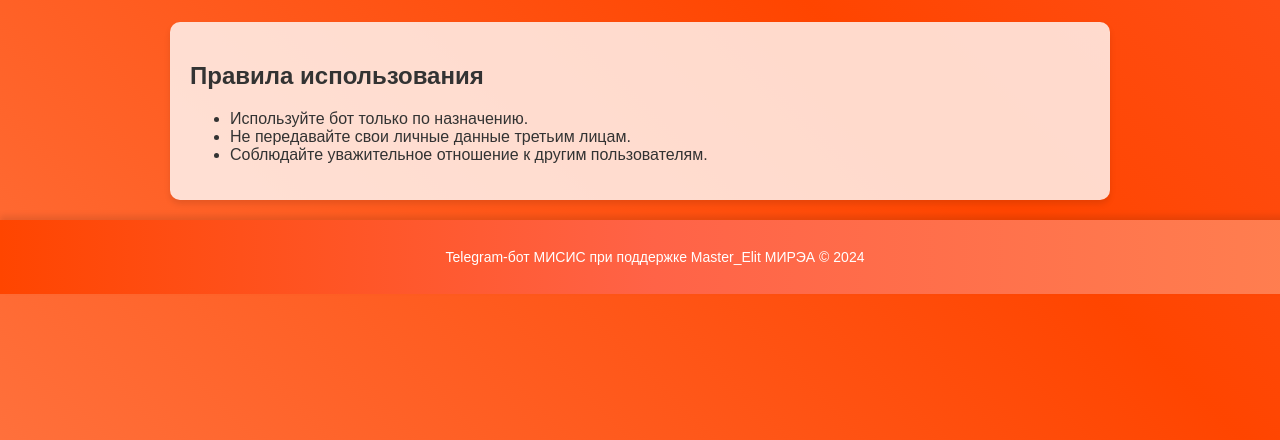
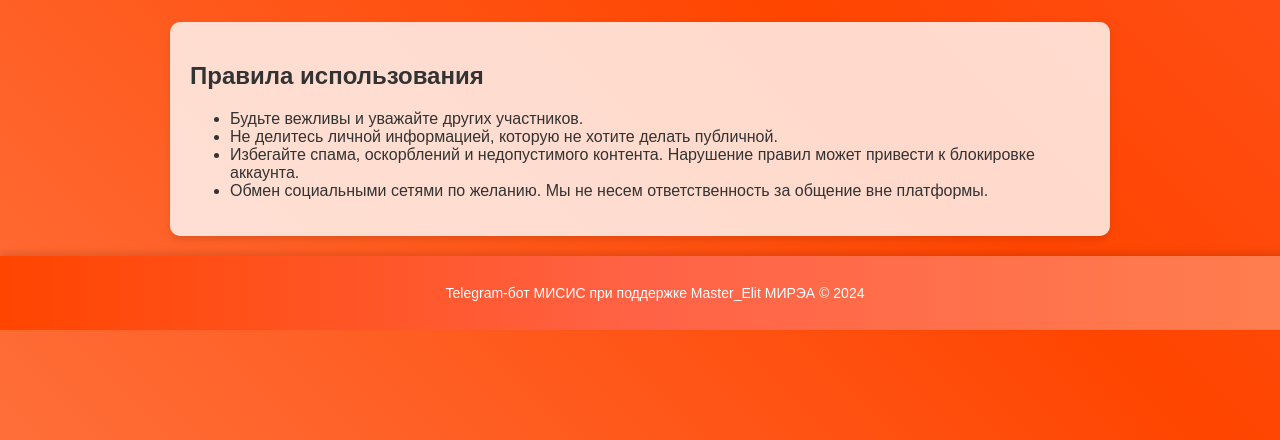
Before and after one commit to Master1910/misis, a Flask app: page /rules in a window 1280 px wide. Shown: the part 100-540 px from the top of the page. Run offline with Flask 2, Linux system fonts and the light colour scheme.

Commit message:
Update rules.html

```diff
--- a/templates/rules.html
+++ b/templates/rules.html
@@ -4,9 +4,10 @@
     <h2>Правила использования</h2>
     <div class="content-block fade">
         <ul>
-            <li>Используйте бот только по назначению.</li>
-            <li>Не передавайте свои личные данные третьим лицам.</li>
-            <li>Соблюдайте уважительное отношение к другим пользователям.</li>
+            <li>Будьте вежливы и уважайте других участников.</li>
+            <li>Не делитесь личной информацией, которую не хотите делать публичной.</li>
+            <li>Избегайте спама, оскорблений и недопустимого контента. Нарушение правил может привести к блокировке аккаунта.</li>
+            <li>Обмен социальными сетями по желанию. Мы не несем ответственность за общение вне платформы.</li>
         </ul>
     </div>
 {% endblock %}
```
